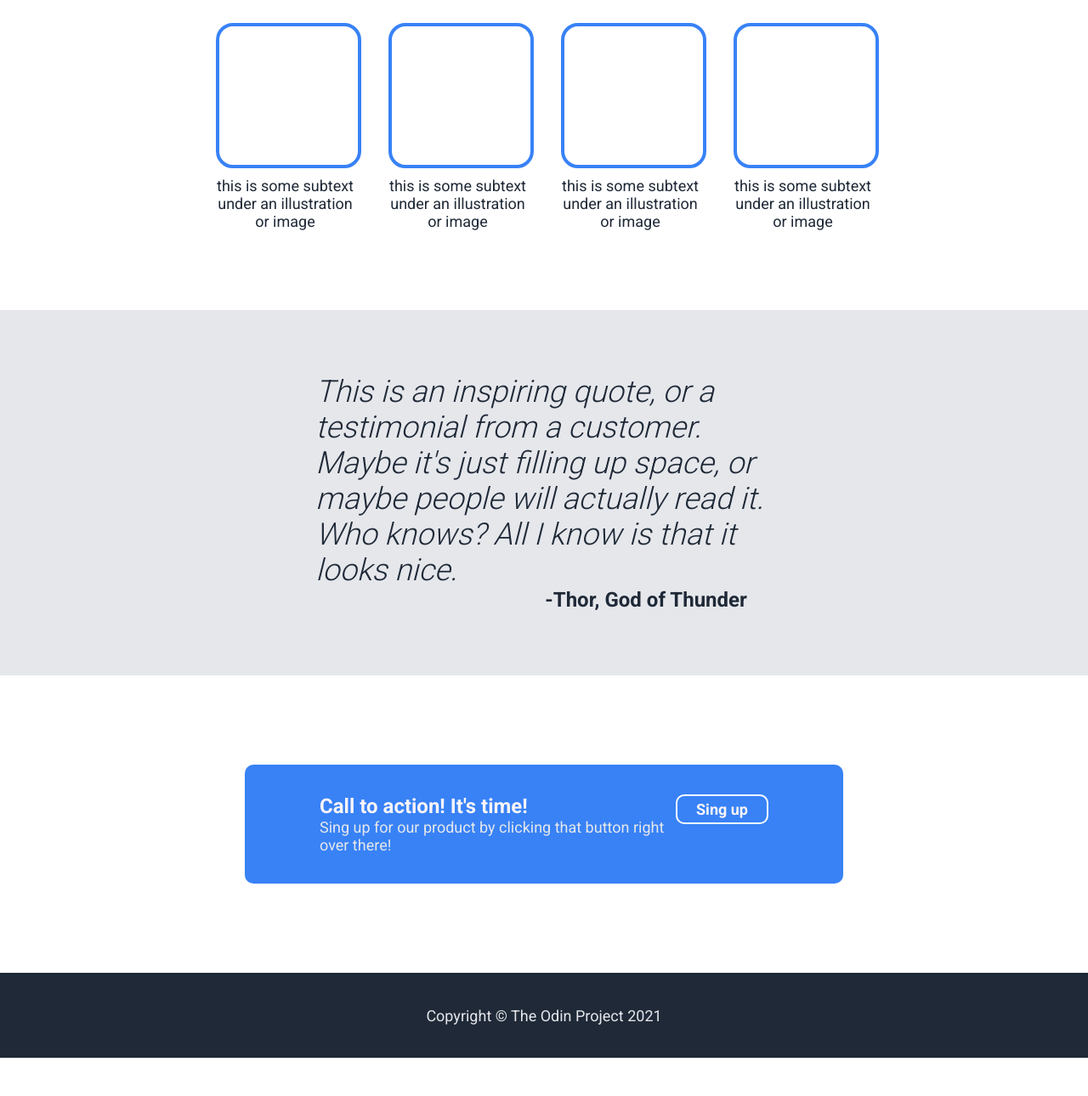
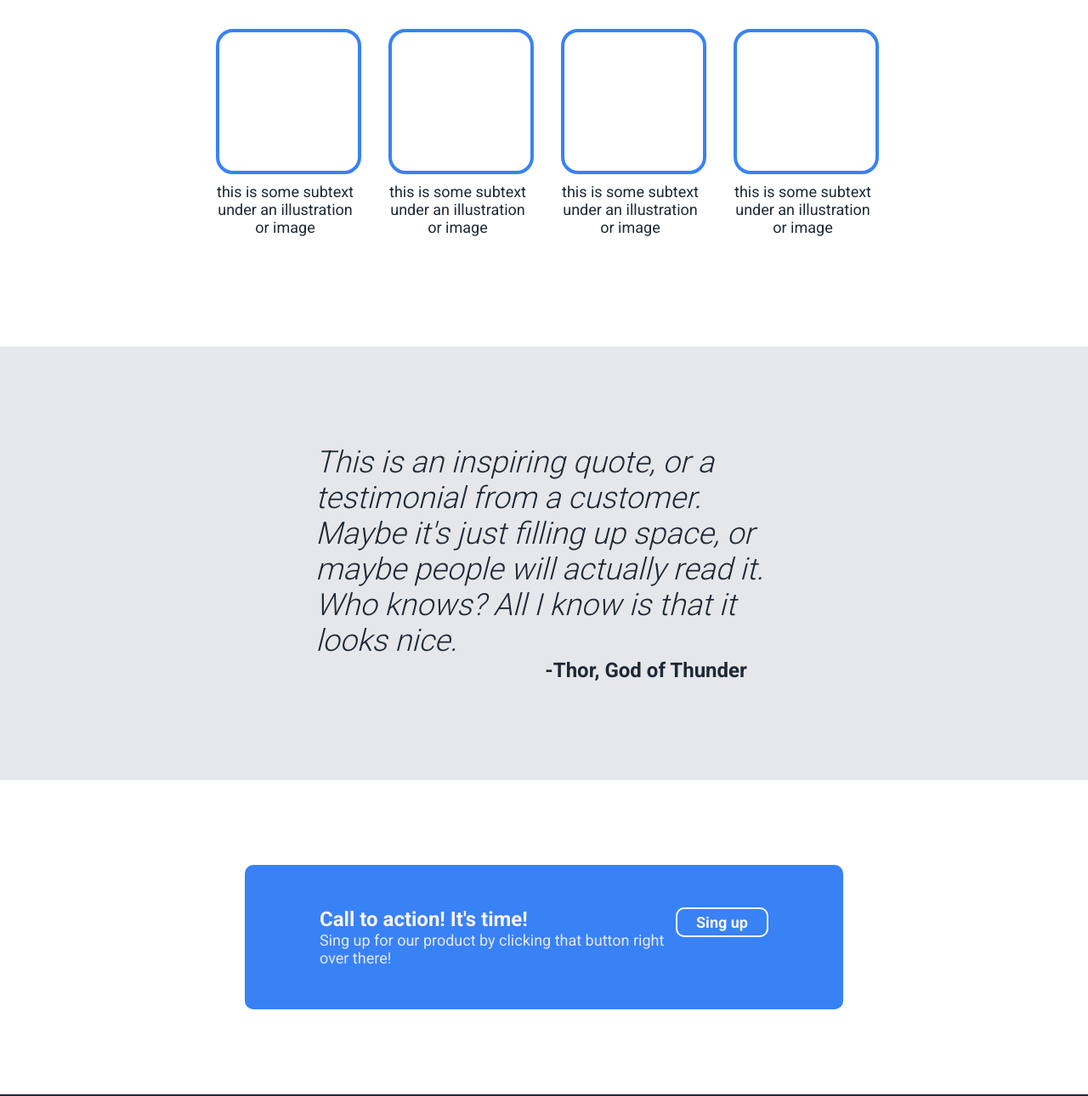
Before and after one commit to s-muriluu/landing-page, a plain HTML site: page index.html in a window 1280 px wide. Shown: the part 645-1935 px from the top of the page at 85% size. Before the commit the page ends 1890 px from the top, so only its background shows below. Drawn offline with Linux system fonts and the light colour scheme.

Commit message:
Retirado altura fixa das seções em troca de margin e padding dos elementos fazendo a altura da seção ser relativa ao conteúdo

```diff
--- a/style.css
+++ b/style.css
@@ -65,7 +65,7 @@ a {
 .section-1 {
     display: flex;
     justify-content: center;
-    height: 530px;
+    padding: 20px 0px 140px 0px;
 }
 
 nav, .hero {
@@ -78,7 +78,6 @@ header {
     flex-direction: column;
     width: 55%;
     gap: 100px;
-    padding-top: 20px;
 }
 
 #hero-title {
@@ -106,7 +105,7 @@ header {
     display: flex;
     flex-direction: column;
     align-items: center;
-    height: 480px;
+    padding-bottom: 130px;
 }
 
 .illustration {
@@ -153,7 +152,7 @@ header {
     flex-direction: column;
     align-items: center;
     justify-content: center;
-    height: 430px;
+    padding: 115px 0px;
     background-color: #e5e7eb;
 }
 
@@ -181,7 +180,6 @@ cite {
     flex-direction: column;
     align-items: center;
     justify-content: center;
-    height: 350px;
 }
 
 .cta {
@@ -193,6 +191,8 @@ cite {
     display: flex;
     justify-content: center;
     align-items: center;
+    margin: 100px 0px;
+    padding: 50px 0px;
 }
 
 .cta-content {
```
